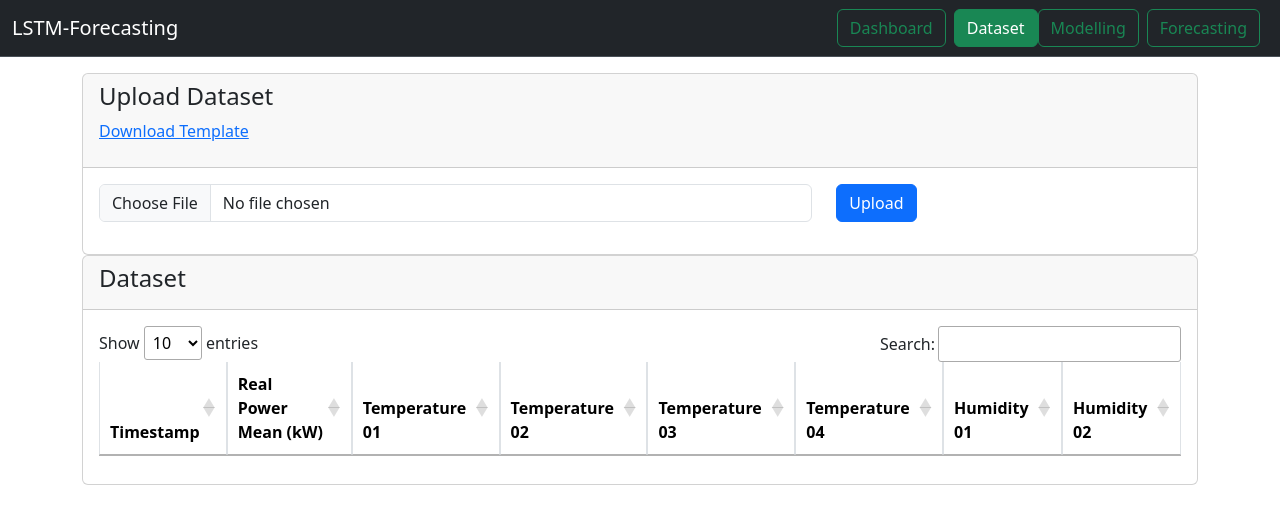
After one commit to ArtEnginer/LSTM, a Flask app: page /dataset in a window 1280 px wide. The commit adds this page. Shown: the top 524 px of the page. Run offline with Flask 3, Linux system fonts and the light colour scheme; lists and menus that the app fills with data are empty; some libraries are stand-ins or nearby versions.

Commit message:
datasets

```diff
--- a/FlaskApp/app.py
+++ b/FlaskApp/app.py
@@ -1,4 +1,4 @@
-from flask import Flask, render_template, request, redirect, url_for, flash, Response, jsonify
+from flask import Flask, render_template, request, redirect, url_for, flash, Response, jsonify, send_file
 import pandas as pd
 import numpy as np
 import matplotlib.pyplot as plt
@@ -15,7 +15,8 @@ import os
 
 app = Flask(__name__)
 app.secret_key = 'your_secret_key'
-
+UPLOAD_FOLDER = 'uploads'
+app.config['UPLOAD_FOLDER'] = UPLOAD_FOLDER
 # Load and preprocess data
 def load_data(file_path):
     data = pd.read_excel(file_path, parse_dates=['Timestamp'])
@@ -217,71 +218,57 @@ def forecast():
     except Exception as e:
         return jsonify({'status': 'error', 'message': str(e)})
 
-@app.route('/realtime_forecast')
-def realtime_forecast():
-    active = 'realtime_forecast'
-    return render_template('realtime_forecast.html', active=active)
-@app.route('/realtime_predict', methods=['POST'])
-def realtime_predict():
+@app.route('/download_template', methods=['GET', 'POST'])
+def download_template():
+    # get form templates/ file
+    return send_file('templates/dataset.xlsx', as_attachment=True)
+
+@app.route('/dataset', methods=['GET', 'POST'])
+def dataset():
+    if request.method == 'POST':
+        file = request.files['file']
+        if file and file.filename.endswith('.xlsx'):
+            file.save(os.path.join(app.config['UPLOAD_FOLDER'], 'dataset.xlsx'))
+            return "File uploaded successfully"
+        else:
+            return "Invalid file format", 400
+    return render_template('dataset.html', active='dataset')
+
+@app.route('/dataset-source')
+def dataset_source():
     try:
-        # Load the model
-        model = load_model('model/model.h5')
+        dataset = pd.read_excel(os.path.join(app.config['UPLOAD_FOLDER'], 'dataset.xlsx'))
+        total_records = len(dataset)
 
-        # Get recent data
-        recent_data = get_recent_data()
+        # Get pagination parameters from DataTables request
+        start = int(request.args.get('start', 0))
+        length = int(request.args.get('length', 10))
+        search_value = request.args.get('search[value]', '')
 
-        if recent_data.empty:
-            return jsonify({'status': 'error', 'message': 'No recent data available'})
+        # Filtering
+        if search_value:
+            dataset = dataset[dataset.apply(lambda row: row.astype(str).str.contains(search_value).any(), axis=1)]
 
-        # Preprocess the recent data
-        scaled_data, scaler = preprocess_data(recent_data)
+        # Sorting
+        order_column = int(request.args.get('order[0][column]', 0))
+        order_dir = request.args.get('order[0][dir]', 'asc')
+        column_name = dataset.columns[order_column]
+        dataset = dataset.sort_values(by=column_name, ascending=(order_dir == 'asc'))
 
-        # Define time step
-        time_step = 10  # Sesuaikan berdasarkan waktu step yang digunakan saat pelatihan
-        X_recent, _ = create_dataset(scaled_data, time_step)
+        # Pagination
+        data_subset = dataset.iloc[start:start + length]
 
-        # Get the last sequence for prediction
-        X_input = X_recent[-1].reshape(1, time_step, X_recent.shape[2])
+        # Convert to dictionary
+        data = data_subset.to_dict(orient='records')
 
-        # Make prediction for the next 15-30 minutes
-        forecast_steps = 15  # 15 minutes prediction, adjust as needed
-        predictions = []
-        for _ in range(forecast_steps):
-            next_prediction = model.predict(X_input)
-            next_prediction = scaler.inverse_transform(next_prediction)
-            predictions.append(next_prediction[0])
-            X_input = np.append(X_input[:, 1:, :], next_prediction.reshape(1, 1, X_input.shape[2]), axis=1)
-
-        # Convert predictions to DataFrame
-        forecast_time = [datetime.now() + timedelta(minutes=i) for i in range(1, forecast_steps + 1)]
-        forecast_df = pd.DataFrame(predictions, index=forecast_time, columns=recent_data.columns[:-1])
-
-        response = {
-            'status': 'success',
-            'predictions': forecast_df.to_dict(orient='index')
-        }
-
-        return jsonify(response)
+        return jsonify({
+            'draw': request.args.get('draw', 1),
+            'recordsTotal': total_records,
+            'recordsFiltered': len(dataset),
+            'data': data
+        })
     except Exception as e:
-        return jsonify({'status': 'error', 'message': str(e)})
-
-def get_recent_data():
-    # Misalnya, Anda mengambil data dari database atau API
-    # Contoh data dummy untuk ilustrasi
-    end_time = datetime.now()
-    start_time = end_time - timedelta(minutes=30)  # Data 30 menit terakhir
-    time_range = pd.date_range(start=start_time, end=end_time, freq='T')
-    dummy_data = {
-        'Timestamp': time_range,
-        'RmTmp - DH01_ROW01_LA_TTHT01': np.random.normal(loc=25, scale=1, size=len(time_range)),
-        'RmTmp - DH01_ROW01_LA_TTHT02': np.random.normal(loc=26, scale=1, size=len(time_range)),
-        'RmTmp - DH01_ROW01_LA_TTHT03': np.random.normal(loc=24, scale=1, size=len(time_range)),
-        'RmTmp - DH01_ROW01_LA_TTHT04': np.random.normal(loc=25, scale=1, size=len(time_range)),
-        'RmRhTL - DH01_ROW01_LA_TTHT01': np.random.normal(loc=60, scale=5, size=len(time_range)),
-        'RmRhTL - DH01_ROW01_LA_TTHT02': np.random.normal(loc=62, scale=5, size=len(time_range)),
-    }
-    return pd.DataFrame(dummy_data).set_index('Timestamp')
-
+        return str(e), 500
 
 if __name__ == '__main__':
     if not os.path.exists('uploads'):
--- a/FlaskApp/model/history.csv
+++ /dev/null
@@ -1,3 +0,0 @@
-loss,val_loss
-0.01919270120561123,0.04072757065296173
-0.013444773852825165,0.02926943451166153
--- a/FlaskApp/templates/base.html
+++ b/FlaskApp/templates/base.html
@@ -10,6 +10,9 @@
         integrity="sha384-QWTKZyjpPEjISv5WaRU9OFeRpok6YctnYmDr5pNlyT2bRjXh0JMhjY6hW+ALEwIH" crossorigin="anonymous">
     <script src="https://code.jquery.com/jquery-3.6.0.min.js"
         integrity="sha256-/xUj+3OJU5yExlq6GSYGSHk7tPXikynS7ogEvDej/m4=" crossorigin="anonymous"></script>
+    <link rel="stylesheet" href="https://cdn.datatables.net/2.0.8/css/dataTables.dataTables.css" />
+
+    <script src="https://cdn.datatables.net/2.0.8/js/dataTables.js"></script>
 </head>
 
 <body>
@@ -21,12 +24,12 @@
             <div class="d-flex ms-auto">
                 <a href="{{ url_for('dashboard') }}"
                     class="btn btn-outline-success me-2{{' active' if request.path == url_for('dashboard')}}">Dashboard</a>
+                <a href="{{ url_for('dataset') }}"
+                    class="btn btn-outline-success {{' active' if request.path == url_for('dataset')}}">Dataset</a>
                 <a href="{{ url_for('modelling') }}"
                     class="btn btn-outline-success me-2 {{' active' if request.path == url_for('modelling')}}">Modelling</a>
                 <a href="{{ url_for('forecasting') }}"
                     class="btn btn-outline-success me-2 {{' active' if request.path == url_for('forecasting')}}">Forecasting</a>
-                <a href="{{ url_for('realtime_forecast') }}"
-                    class="btn btn-outline-success {{' active' if request.path == url_for('realtime_forecast')}}">Realtime</a>
             </div>
         </div>
     </nav>
--- /dev/null
+++ b/FlaskApp/templates/dataset.html
@@ -0,0 +1,94 @@
+{% extends "base.html" %}
+
+{% block title %}Dataset{% endblock %}
+
+{% block content %}
+
+<!-- Form for Uploading Dataset -->
+<div class="row">
+    <div class="col-md-12">
+        <div class="card">
+            <div class="card-header">
+                <h4>Upload Dataset</h4>
+                <!-- note using templates xlsx to download -->
+                <p><a href="{{ url_for('download_template') }}">Download Template</a></p>
+
+            </div>
+            <div class="card-body">
+                <form enctype="multipart/form-data" method="POST" action="/dataset">
+                    <div class="row">
+                        <div class="col-md-8">
+                            <div class="mb-3">
+                                <input type="file" class="form-control" name="file" id="file" required>
+                            </div>
+                        </div>
+                        <div class="col-md-4">
+                            <div class="mb-3">
+                                <button type="submit" class="btn btn-primary">Upload</button>
+                            </div>
+                        </div>
+                    </div>
+                </form>
+            </div>
+        </div>
+    </div>
+    <div class="col-md-12">
+        <div class="card">
+            <div class="card-header">
+                <h4>Dataset</h4>
+            </div>
+            <div class="card-body">
+                <table id="datatable" class="table table-striped table-bordered">
+                    <thead>
+                        <tr>
+                            <th>Timestamp</th>
+                            <th>Real Power Mean (kW)</th>
+                            <th>Temperature 01</th>
+                            <th>Temperature 02</th>
+                            <th>Temperature 03</th>
+                            <th>Temperature 04</th>
+                            <th>Humidity 01</th>
+                            <th>Humidity 02</th>
+                        </tr>
+                    </thead>
+                    <tbody>
+                    </tbody>
+                </table>
+            </div>
+        </div>
+    </div>
+</div>
+
+
+<script>
+    $(document).ready(function () {
+        $('#datatable').DataTable({
+            processing: true,
+            serverSide: true,
+            responsive: true,
+            ajax: '/dataset-source',
+            columns: [
+                { data: 'Timestamp' },
+                { data: 'PQM08 Real Power Mean (kW)' },
+                { data: 'RmTmp - DH01_ROW01_LA_TTHT01' },
+                { data: 'RmTmp - DH01_ROW01_LA_TTHT02' },
+                { data: 'RmTmp - DH01_ROW01_LA_TTHT03' },
+                { data: 'RmTmp - DH01_ROW01_LA_TTHT04' },
+                { data: 'RmRhTL - DH01_ROW01_LA_TTHT01' },
+                { data: 'RmRhTL - DH01_ROW01_LA_TTHT02' }
+            ],
+            search: {
+                caseInsensitive: true
+            },
+            language: {
+                search: "Search:",
+                paginate: {
+                    previous: "Prev",
+                    next: "Next"
+                }
+            }
+        });
+    });
+</script>
+
+{% endblock %}
```
Also changed, not shown: FlaskApp/templates/dashboard.html (+4 -4 lines), FlaskApp/templates/realtime_forecast.html (deleted, +0 -29 lines), 4 other files.
